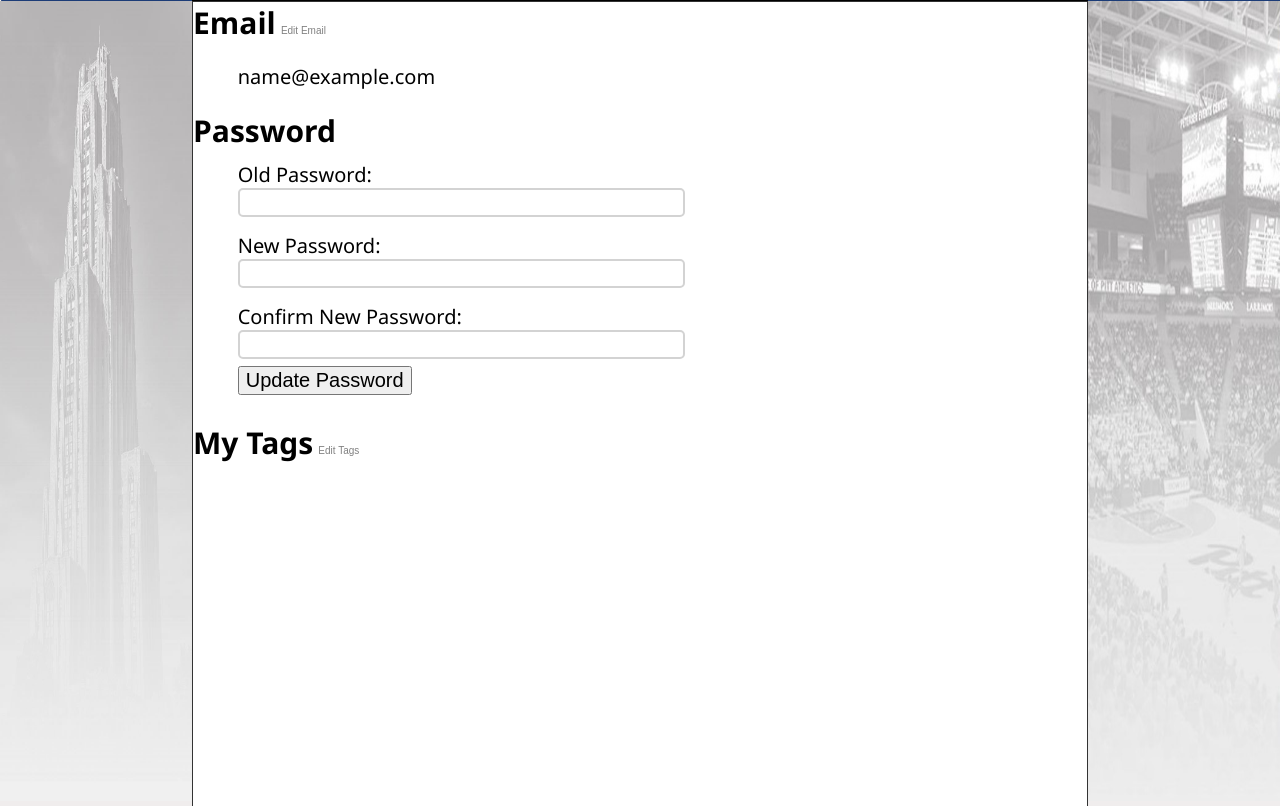
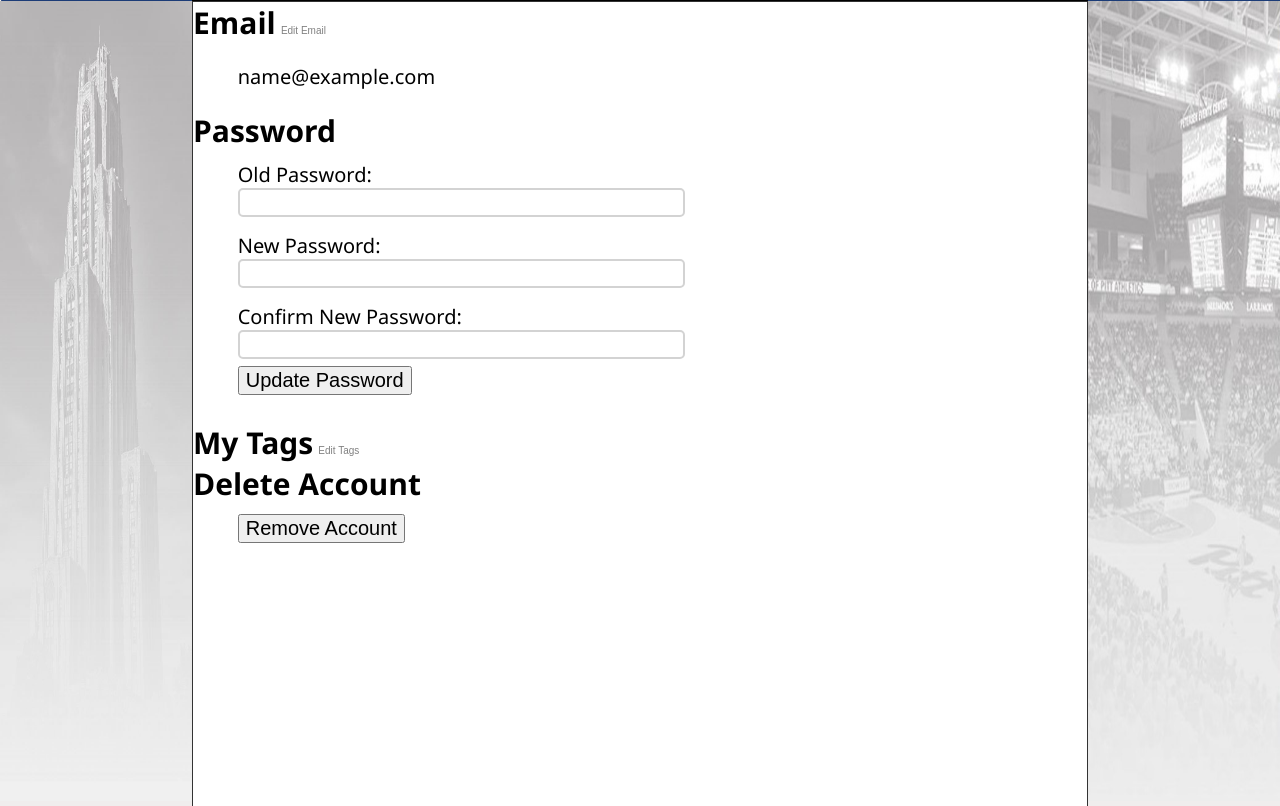
Before and after one commit to mas682/CaptsoneProject, a Flask app: page /my_account in a window 1280 px wide. Shown: the part 149-955 px from the top of the page. Run offline with Flask 2, Linux system fonts and the light colour scheme; the visitor is signed in with stand-in values (Sample User, id 1); data comes from the database, SQL or seed files in the repository; data that the repository does not hold is empty.

Commit message:
added user deletion feature

```diff
--- a/web/ProjectForm.py
+++ b/web/ProjectForm.py
@@ -21,6 +21,9 @@ class ApplicantForm(Form):
     password2 = StringField('Password', widget=PasswordInput(hide_value=False))
     password3 = StringField('Password', widget=PasswordInput(hide_value=False))
 
+class AccountRemovalForm(Form):
+    email = StringField('Email')
+    password = StringField('Password', widget=PasswordInput(hide_value=False))
 
 class SearchForm(Form):
     class Meta:
--- a/web/capstone.py
+++ b/web/capstone.py
@@ -2,7 +2,7 @@ from flask import Flask, request, session, url_for, redirect, render_template, a
 from sqlalchemy.exc import IntegrityError
 from app import *
 from models import db, Tag, User, Project, ApplicantTags, KeyWord
-from ProjectForm import ProjectForm, TagForm, SearchForm, ApplicantForm
+from ProjectForm import ProjectForm, TagForm, SearchForm, ApplicantForm, AccountRemovalForm
 import math
 import operator
 import nltk
@@ -1013,6 +1013,39 @@ def update_password(form, list):
 	form.password3.data=""
 	return success
 
+def remove_account(form, list):
+	success = False
+	if(len(form.password.data) < 1):
+		form.password.errors.append("Your password must be entered")
+	if(len(form.email.data) < 1):
+		form.email.errors.append("Your email must be entered")
+	elif(g.user.email != form.email.data):
+		form.email.errors.append("The email is incorrect")
+		form.email.data=""
+	elif(g.user.password != form.password.data):
+		form.password.errors.append("The password is incorrect")
+		form.password.data=""
+	else:
+		user = User.query.filter_by(user_id=g.user.user_id).first()
+		tags = ApplicantTags.query.filter_by(uid=user.user_id).all()
+		for t in tags:
+			db.session.delete(t)
+		projects = Project.query.filter_by(user=user.user_id).all()
+		for p in projects:
+			db.session.delete(p)
+		db.session.commit()
+		try:
+			db.session.delete(user)
+			db.session.commit()
+			print("Account deleted")
+			success = True
+		except IntegrityError:
+			db.session.rollback()
+			form.password.errors.append("There was an error deleting the account")
+	form.password.data=""
+	form.email.data=""
+	return success
+
 @app.route('/my_account', methods=['Get', 'Post'])
 def account():
 	if not g.user:
@@ -1022,10 +1055,10 @@ def account():
 		my_tags = []
 		tag_ids = ApplicantTags.query.filter_by(uid=g.user.user_id).all()
 		for tag in tag_ids:
-			t = Tag.query.filter_by(tid=tag.tid).first()
+			t = Tag.query.filter_by(tid = tag.tid).first()
 			my_tags.append(t)
-			print(t)
 		form = ApplicantForm(request.form)
+		form2=AccountRemovalForm(request.form)
 		password_errors = []
 		email_errors = []
 		if request.method == 'POST':
@@ -1050,7 +1083,7 @@ def account():
 			elif 'update_email' in request.form:
 				# mark that the button pushed indicated updating email, not password
 				if 'edit_email' not in list:
-						return render_template('my_account.html', edit = session['edit_account'], form=form, tags=my_tags)
+						return render_template('my_account.html', edit = session['edit_account'], form=form, tags=my_tags, form2=form2)
 				if 'update_pass' in list:
 					list.remove('update_pass')
 				error = None
@@ -1059,7 +1092,7 @@ def account():
 				else:
 					error = update_email(form, list)
 				form.email.errors.append(error)
-				return render_template('my_account.html', edit = session['edit_account'], form=form, tags=my_tags)
+				return render_template('my_account.html', edit = session['edit_account'], form=form, tags=my_tags, form2=form2)
 			elif 'update_password' in request.form:
 				if 'update_email' in list:
 					list.remove('update_email')
@@ -1074,11 +1107,31 @@ def account():
 					success = "Your password has been updated"
 				else:
 					success = None
-				return render_template('my_account.html', edit = session['edit_account'], form=form, success = success, tags=my_tags)
+				return render_template('my_account.html', edit = session['edit_account'], form=form, success = success, tags=my_tags, form2=form2)
 			elif 'edit_tags' in request.form:
 				return redirect(url_for('my_tags'))
-			return render_template('my_account.html', edit = session['edit_account'], form=form, tags=my_tags)
-		return render_template('my_account.html', edit = [], form = form, email_errors = [], password_errors = [], tags=my_tags)
+			elif 'remove_account' in request.form:
+				if 'remove_account' not in list:
+					list.append('remove_account')
+				session.pop('edit_account', None)
+				session['edit_account']=list
+				return render_template('my_account.html', edit = session['edit_account'], form=form, form2=form2, tags=my_tags)
+			elif 'remove_account_final' in request.form:
+				if('remove_account_final' not in list):
+					list.append('remove_account_final')
+				removal_success = False
+				if not form2.validate_on_submit():
+					removal_success = remove_account(form2, list)
+				else:
+					removal_success = remove_account(form2, list)
+				if removal_success:
+					removal_success = "Your account has been deleted"
+					return redirect(url_for('home'))
+				else:
+					removal_success = None
+				return render_template('my_account.html', edit = session['edit_account'], form=form, tags=my_tags, removal_success = removal_success, form2=form2)
+			return render_template('my_account.html', edit = session['edit_account'], form=form, tags=my_tags, form2=form2)
+		return render_template('my_account.html', edit = [], form = form, email_errors = [], password_errors = [], tags=my_tags, form2=form2)
 #########################################################################################
 # Other page routes
 #########################################################################################
--- a/web/static/style.css
+++ b/web/static/style.css
@@ -482,6 +486,23 @@ main {
 	margin-left: 5%;
 }
 
+.submit_data_button_left{
+	width: 100%;
+	display: flex;
+	flex-direction: column;
+	flex-wrap: wrap;
+	width: 100%;
+	padding-top: 10px;
+	align-content: flex-start;
+	margin-left: 5%;
+}
+
+.textPadding{
+	margin-left: 5%;
+	margin-right: 5%;
+	width: 100%;
+}
+
 /************************************************************
   project input form formatting
 *************************************************************/
--- a/web/templates/my_account.html
+++ b/web/templates/my_account.html
@@ -105,5 +105,67 @@
                 </div>
             {% endif %}
 		{% endif %}
+		<br>
+		<h2 class = "projectHeaders">Delete Account</h2>
+		<form id = "removeAccountForm" action = "" method="Post" novalidate>
+			{{ form2.hidden_tag()}}
+		</form>
+		{% if 'remove_account' not in edit %}
+			<div class = "submit_data_button_left">
+				<button type="submit" name="remove_account" form="removeAccountForm">Remove Account</button>
+			</div>
+			<br>
+		{% else %}
+			<div class="textPadding">
+				<h4 id="headerMargins">Enter your email and password to delete your account.</h4>
+			</div>
+			<div class = "password_box">
+				<div class = "password_text">
+					Email:
+				</div>
+				{% if 'remove_account_final' in edit and form2.email.errors %}
+					<div class = "password_box_box">
+						{{form2.email(class = "password_input_box_error", form="removeAccountForm")}}
+					</div>
+					<div id = "error_text">
+						{% for error in form2.email.errors %}
+							<span class="input_error">{{ error }}</span>
+						{% endfor %}
+					</div>
+				{% else %}
+					<div class = "password_box_box">
+						{{form2.email(class = "password_input_box", form="removeAccountForm")}}
+					</div>
+				{% endif %}
+			</div>
+			<div class = "password_box">
+				<div class = "password_text">
+					Password:
+				</div>
+				{% if form2.password.errors and 'remove_account_final' in edit %}
+					<div class = "password_box_box">
+						{{form2.password(class = "password_input_box_error", form="removeAccountForm")}}
+					</div>
+					<div id = "error_text">
+						{% for error in form2.password.errors %}
+							<span class="input_error">{{ error }}</span>
+						{% endfor %}
+					</div>
+				{% else %}
+					<div class = "password_box_box">
+						{{form2.password(class = "password_input_box", form="removeAccountForm")}}
+					</div>
+				{% endif %}
+			</div>
+			<div class = "submit_changes_button">
+				<button id = "remove_project_button" type="submit" name="remove_account_final" form="removeAccountForm">Delete Account</button>
+			</div>
+			<div class = "submit_changes_button">
+				<div>
+					<button type="submit" name="cancel_remove_account" form="removeAccountForm">Cancel</button>
+				</div>
+			</div>
+			<br>
+		{% endif %}
 	{% endif %}
 {% endblock %}
```
Also changed, not shown: other parts of web/static/style.css (+4 -0 lines).
